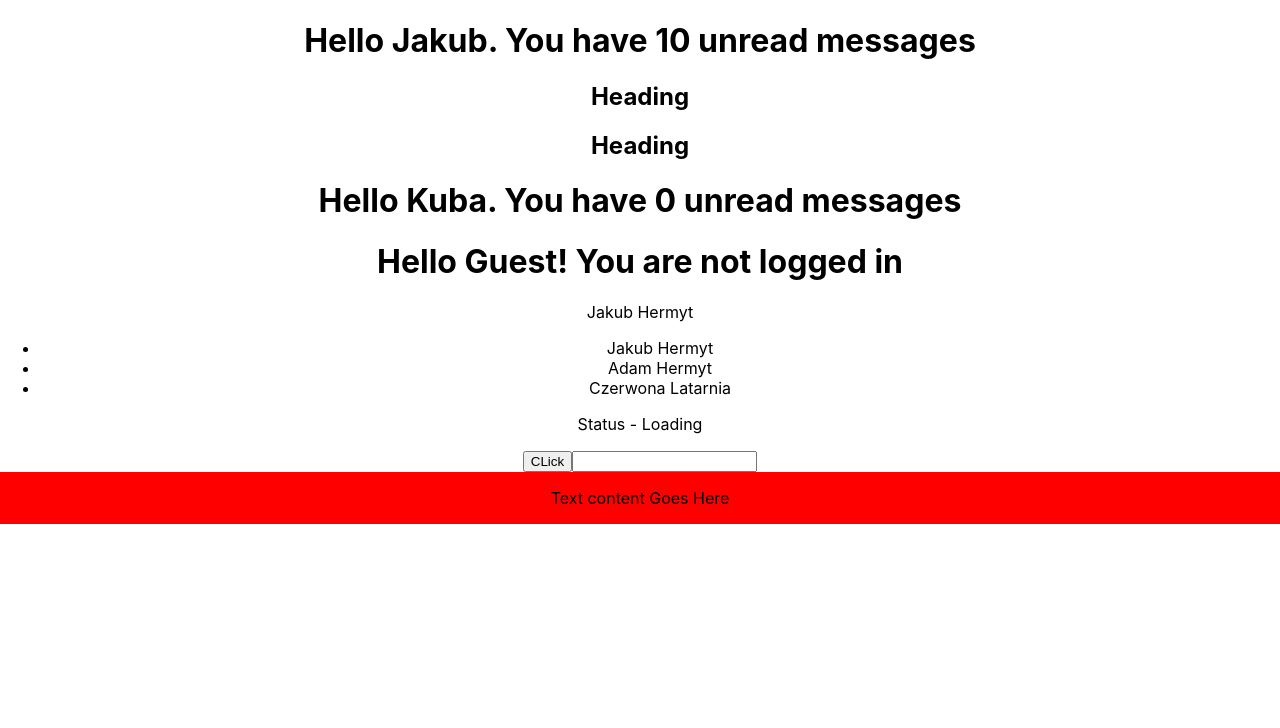
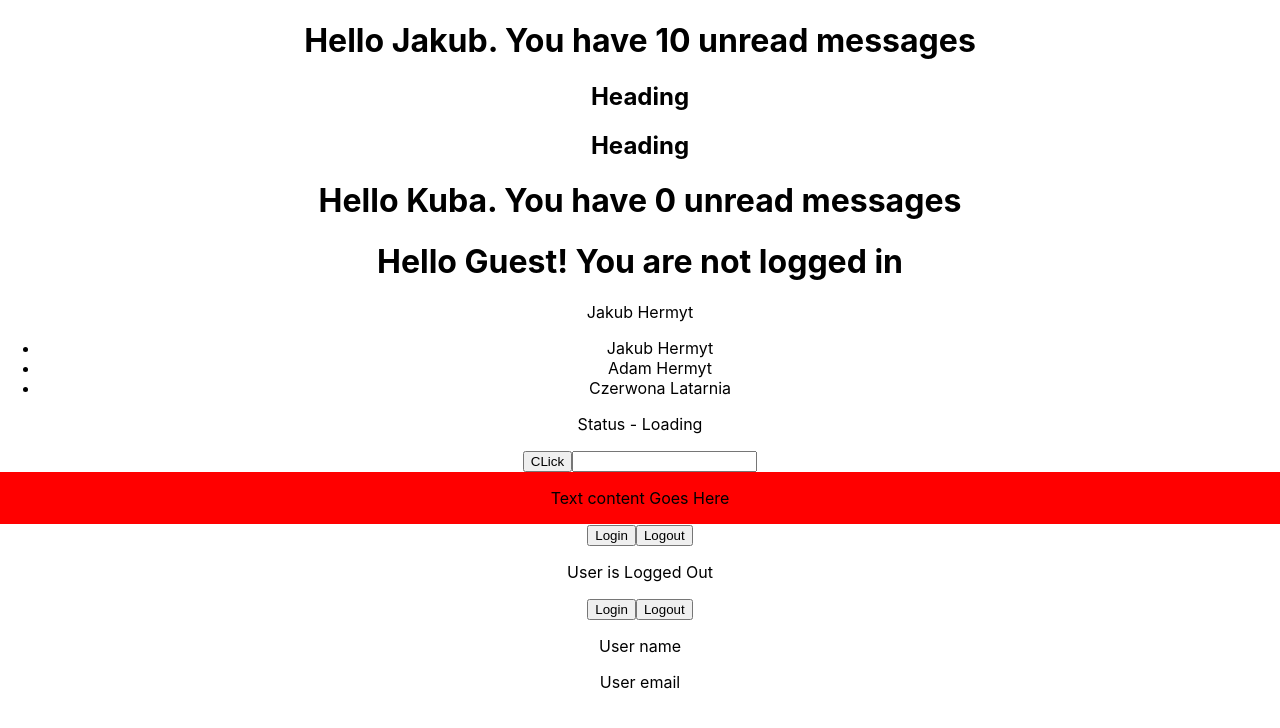
Before and after one commit to JakHer/TS, a React (Create React App) app in the folder my-app/: page / in a window 1280 px wide. Shown: the top 728 px of the page. Built offline with nearby package versions, Linux system fonts and the light colour scheme.

Commit message:
useState types

```diff
--- a/my-app/src/App.tsx
+++ b/my-app/src/App.tsx
@@ -9,6 +9,8 @@ import { Kuba } from "./components/Kuba";
 import { Button } from "./components/Button";
 import { Input } from "./components/Input";
 import { Container } from "./components/Container";
+import { LoggedIn } from "./components/state/LoggedIn";
+import { User } from "./components/state/User";
 
 function App() {
   const person = useMemo(
@@ -43,6 +45,9 @@ function App() {
         handleChange={(event) => console.log("event", event.target)}
       />
       <Container styles={{ background: "red", padding: "16px" }} />
+      <LoggedIn />
+
+      <User />
     </div>
   );
 }
--- /dev/null
+++ b/my-app/src/components/state/LoggedIn.tsx
@@ -0,0 +1,23 @@
+import { useCallback, useMemo, useState } from "react";
+
+export const LoggedIn = () => {
+  const [isLoggedIn, setIsLoggedIn] = useState(false);
+  const handleLogin = useCallback(() => setIsLoggedIn(true), []);
+  const handleLogout = useCallback(() => setIsLoggedIn(false), []);
+
+  const determineIfLoggedIn = useMemo(() => {
+    if (isLoggedIn) {
+      return "Logged In";
+    } else {
+      return "Logged Out";
+    }
+  }, [isLoggedIn]);
+
+  return (
+    <div>
+      <button onClick={handleLogin}>Login</button>
+      <button onClick={handleLogout}>Logout</button>
+      <p>User is {determineIfLoggedIn}</p>
+    </div>
+  );
+};
--- /dev/null
+++ b/my-app/src/components/state/User.tsx
@@ -0,0 +1,37 @@
+import { useCallback, useState } from "react";
+
+type AuthUser = {
+  name: string;
+  email: string;
+};
+
+export const User = () => {
+  const [user, setUser] = useState<AuthUser>({} as AuthUser);
+
+  const handleLogin = useCallback(
+    () =>
+      setUser({
+        name: "Jakub",
+        email: "kuba@kuba",
+      }),
+    []
+  );
+
+  const handleLogout = useCallback(
+    () =>
+      setUser({
+        name: "",
+        email: "",
+      }),
+    []
+  );
+
+  return (
+    <div>
+      <button onClick={handleLogin}>Login</button>
+      <button onClick={handleLogout}>Logout</button>
+      <p>User name {user.name}</p>
+      <p>User email {user.email}</p>
+    </div>
+  );
+};
```
Also changed, not shown: 1 other file (tests, documents, lock files or other folders).
